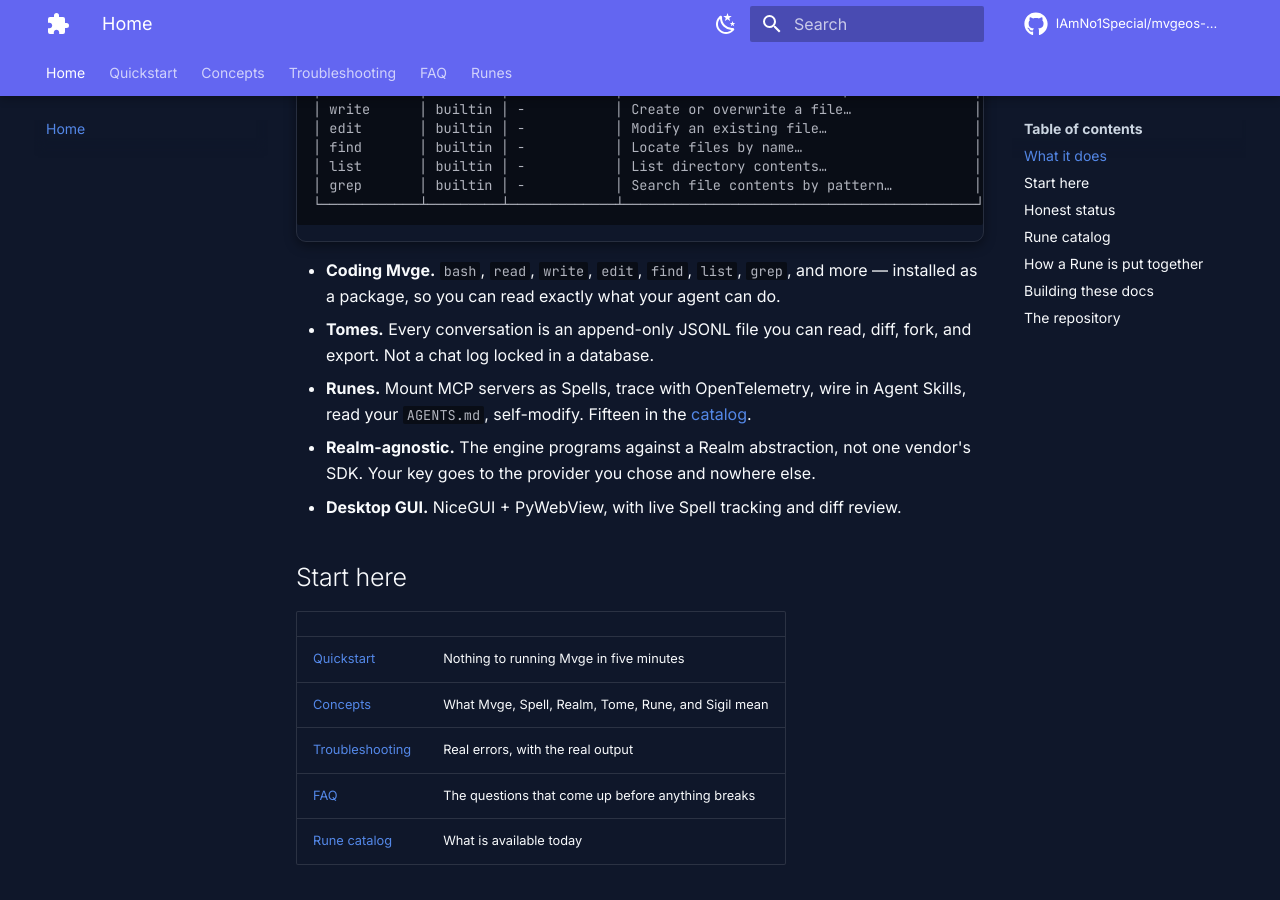
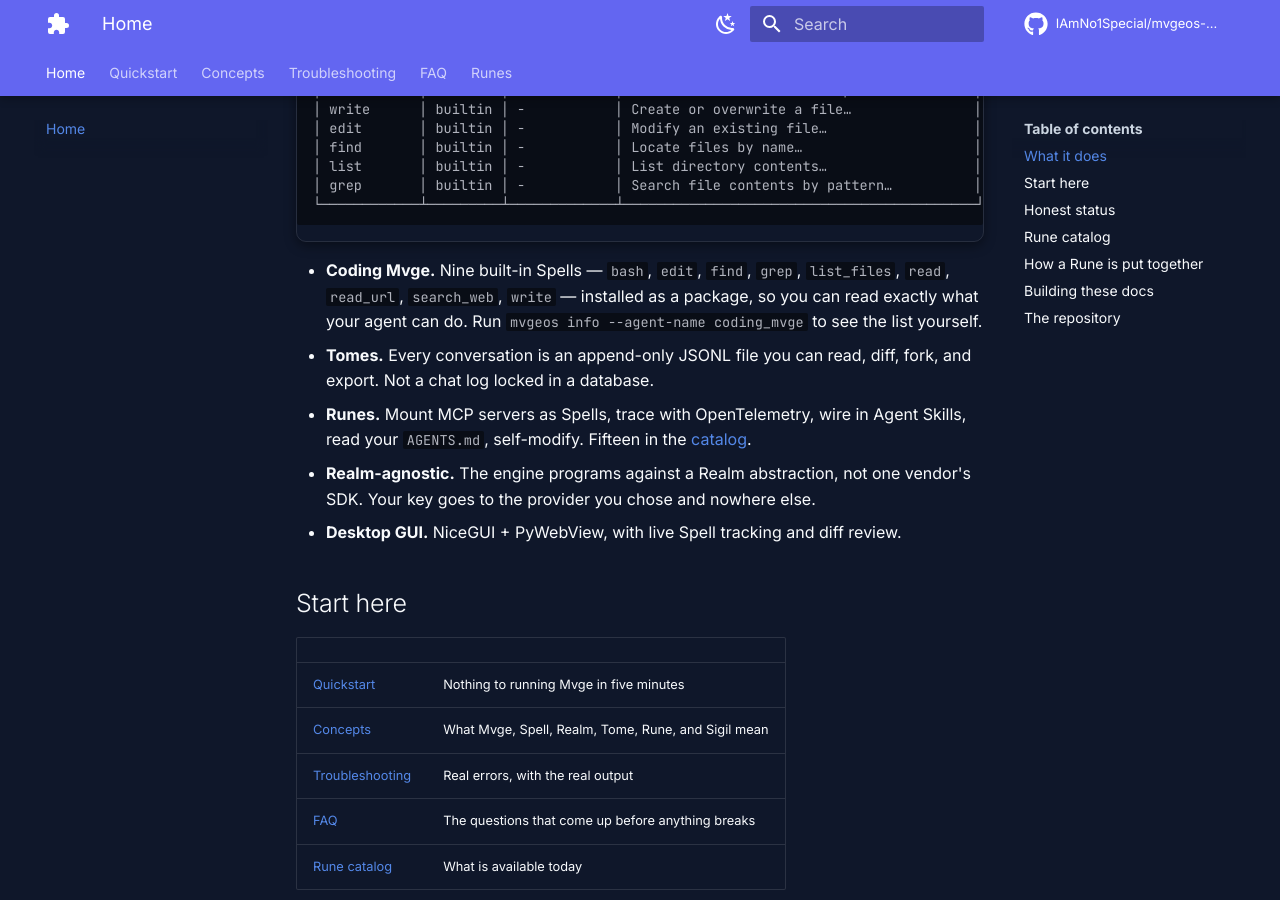
Before and after one commit to IAmNo1Special/mvgeos-marketplace, an MkDocs documentation site: the page built from docs/index.md, in a window 1280 px wide and 900 px high, scrolled down 1439 px. Built offline with MkDocs 1.6.1 and Material for MkDocs 9.7.7, drawn with Linux system fonts in a browser that asks for light colours; comment, search, counter and statistics services are not loaded.

Commit message:
docs: correct the coding_mvge Spell list to what the CLI actually prints
The docs named seven Spells, one of which does not exist. A clean-machine
`mvgeos info --agent-name coding_mvge` prints nine builtin Spells:

    bash  edit  find  grep  list_files  read  read_url  search_web  write

`list` is not a Spell name — the Spell is `list_files` — and `read_url` and
`search_web` were missing entirely. Quickstart, Concepts, and the home page
all carried the wrong list; all three now carry the verified one.

A newcomer who casts `list` because the docs said so gets nothing, and a
reader diffing the docs against `mvgeos info` concludes the docs are fiction.
mkdocs build --strict passes.

Co-Authored-By: Paperclip <noreply@paperclip.ing>

````diff
--- a/docs/index.md
+++ b/docs/index.md
@@ -70,8 +70,10 @@ Model: nvidia/nemotron-3-ultra-550b-a55b:free
 └────────────┴─────────┴─────────────┴───────────────────────────────────────────┘
 ```
 
-- **Coding Mvge.** `bash`, `read`, `write`, `edit`, `find`, `list`, `grep`, and
-  more — installed as a package, so you can read exactly what your agent can do.
+- **Coding Mvge.** Nine built-in Spells — `bash`, `edit`, `find`, `grep`,
+  `list_files`, `read`, `read_url`, `search_web`, `write` — installed as a
+  package, so you can read exactly what your agent can do. Run
+  `mvgeos info --agent-name coding_mvge` to see the list yourself.
 - **Tomes.** Every conversation is an append-only JSONL file you can read, diff,
   fork, and export. Not a chat log locked in a database.
 - **Runes.** Mount MCP servers as Spells, trace with OpenTelemetry, wire in
````
Also changed, not shown: docs/concepts.md (+2 -2 lines), docs/quickstart.md (+2 -2 lines).
